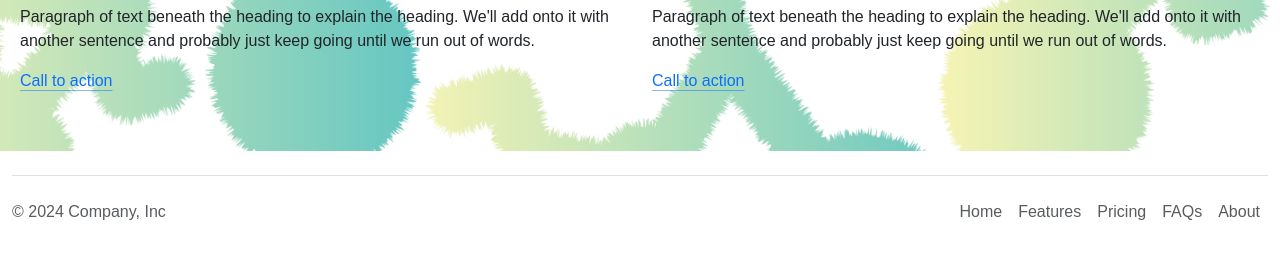
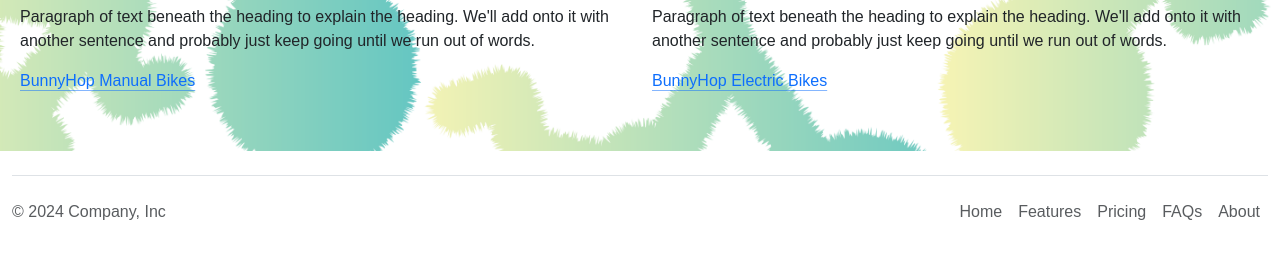
Before and after one commit to maddy4nderson/bunny-hop, a plain HTML site: page ourbikes.html in a window 1280 px wide. Shown: the part 428-686 px from the top of the page. Drawn offline with nearby package versions, Linux system fonts and the light colour scheme; a web font is replaced by a local one.

Commit message:
Update ourbikes.html

```diff
--- a/ourbikes.html
+++ b/ourbikes.html
@@ -70,7 +70,7 @@
         <h3 class="fs-2 text-body-emphasis">The Good Old-Fashioned Manual Bike</h3>
         <p>Paragraph of text beneath the heading to explain the heading. We'll add onto it with another sentence and probably just keep going until we run out of words.</p>
         <a href="#" class="icon-link">
-          Call to action
+          BunnyHop Manual Bikes
           <svg class="bi"><use xlink:href="#chevron-right"></use></svg>
         </a>
       </div>
@@ -79,7 +79,7 @@
         <h3 class="fs-2 text-body-emphasis">Newer and Speedier Electric Bike</h3>
         <p>Paragraph of text beneath the heading to explain the heading. We'll add onto it with another sentence and probably just keep going until we run out of words.</p>
         <a href="#" class="icon-link">
-          Call to action
+          BunnyHop Electric Bikes
           <svg class="bi"><use xlink:href="#chevron-right"></use></svg>
         </a>
       </div>
```
